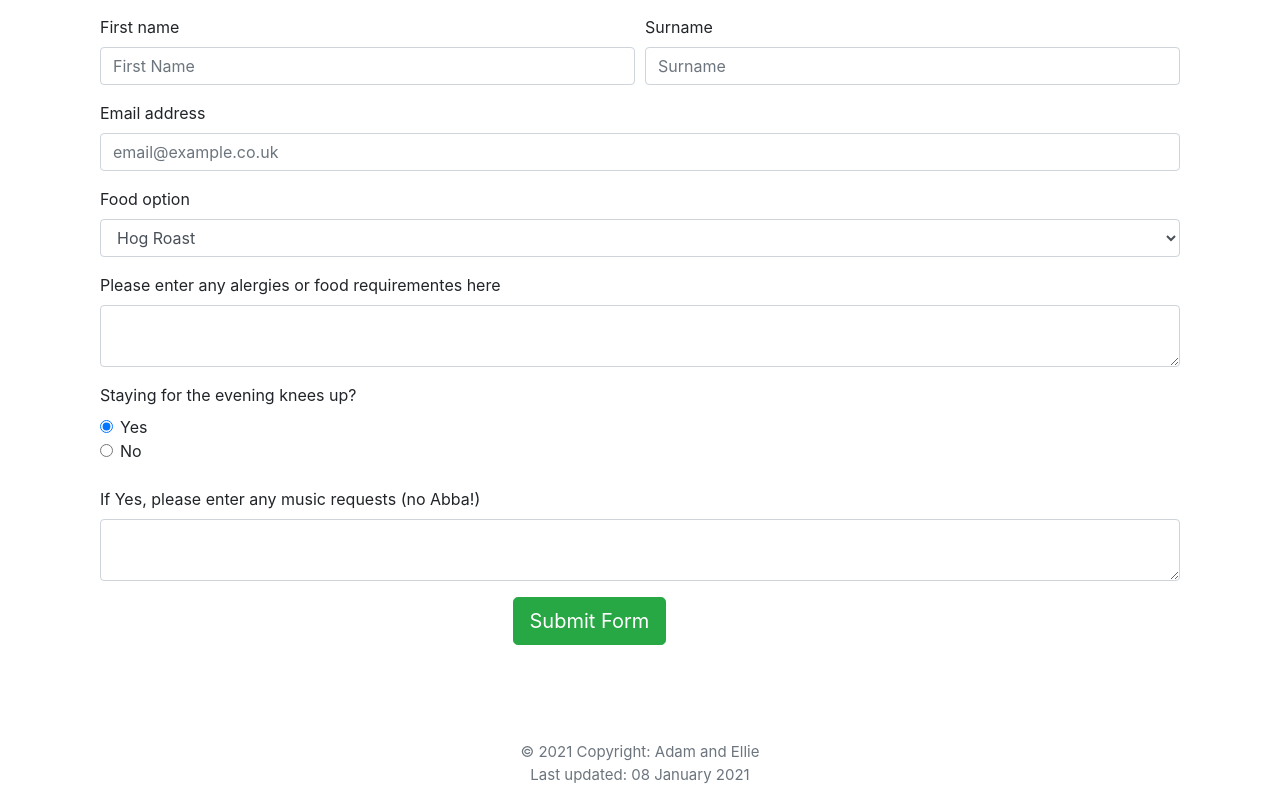
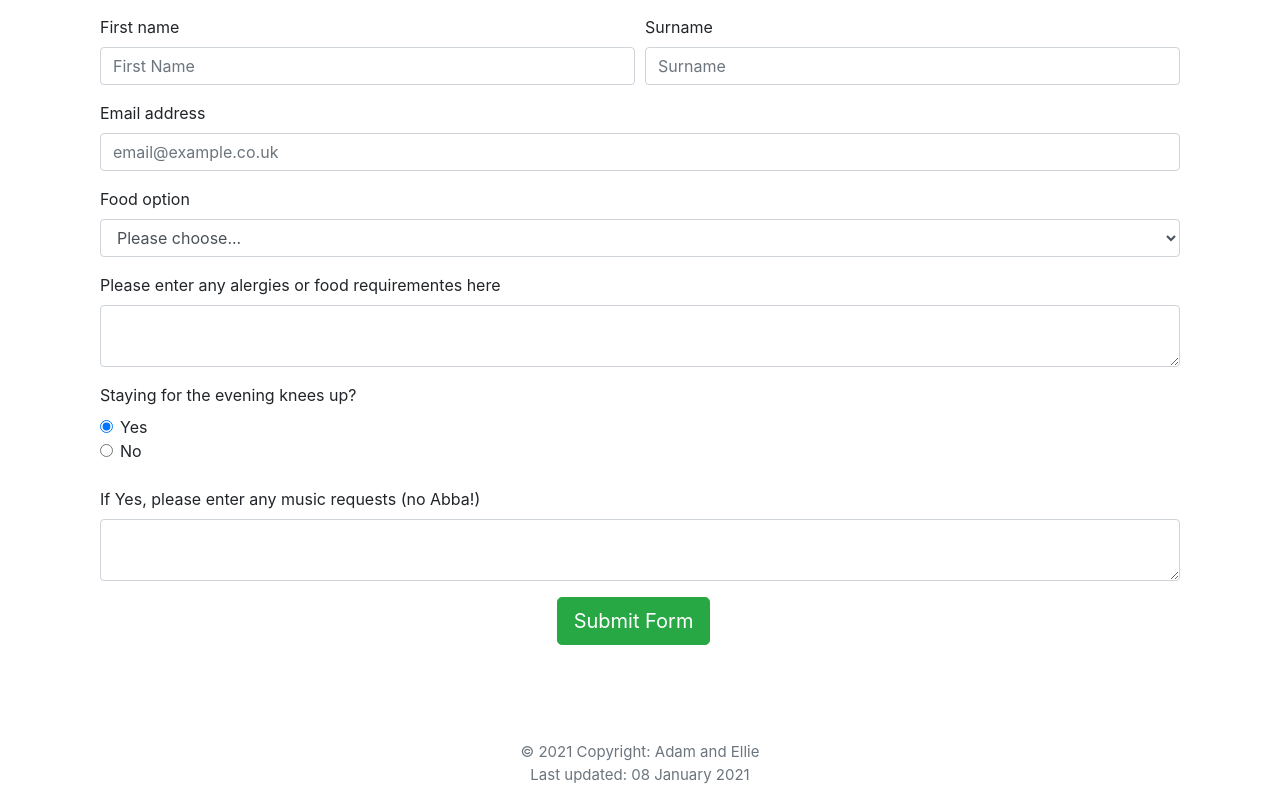
Before and after one commit to theadamvaughan/wedding, a plain HTML site: page order-form.html in a window 1280 px wide. Shown: the part 107-909 px from the top of the page. Drawn offline with nearby package versions, Linux system fonts and the light colour scheme.

Commit message:
small code changes

```diff
--- a/order-form.html
+++ b/order-form.html
@@ -56,6 +56,7 @@
                 <div class="form-group">
                   <label for="partyLocation">Food option</label>
                   <select class="form-control" id="exampleFormControlSelect1">
+                    <option>Please choose...</option>
                     <option>Hog Roast</option>
                     <option>Paella</option>
                     <option>Vegetarian</option>
@@ -90,7 +91,7 @@
 
                 <div class="container">
                   <div class='form-row justify-content-md-center'>
-                    <div class="form-group col-md-3 justify-content-md-center">
+                    <div class="form-group col-md-2 justify-content-md-center">
                       <button type="submit" class="btn btn-success btn-lg">Submit Form</button>
                     </div>
                   </div>
```
